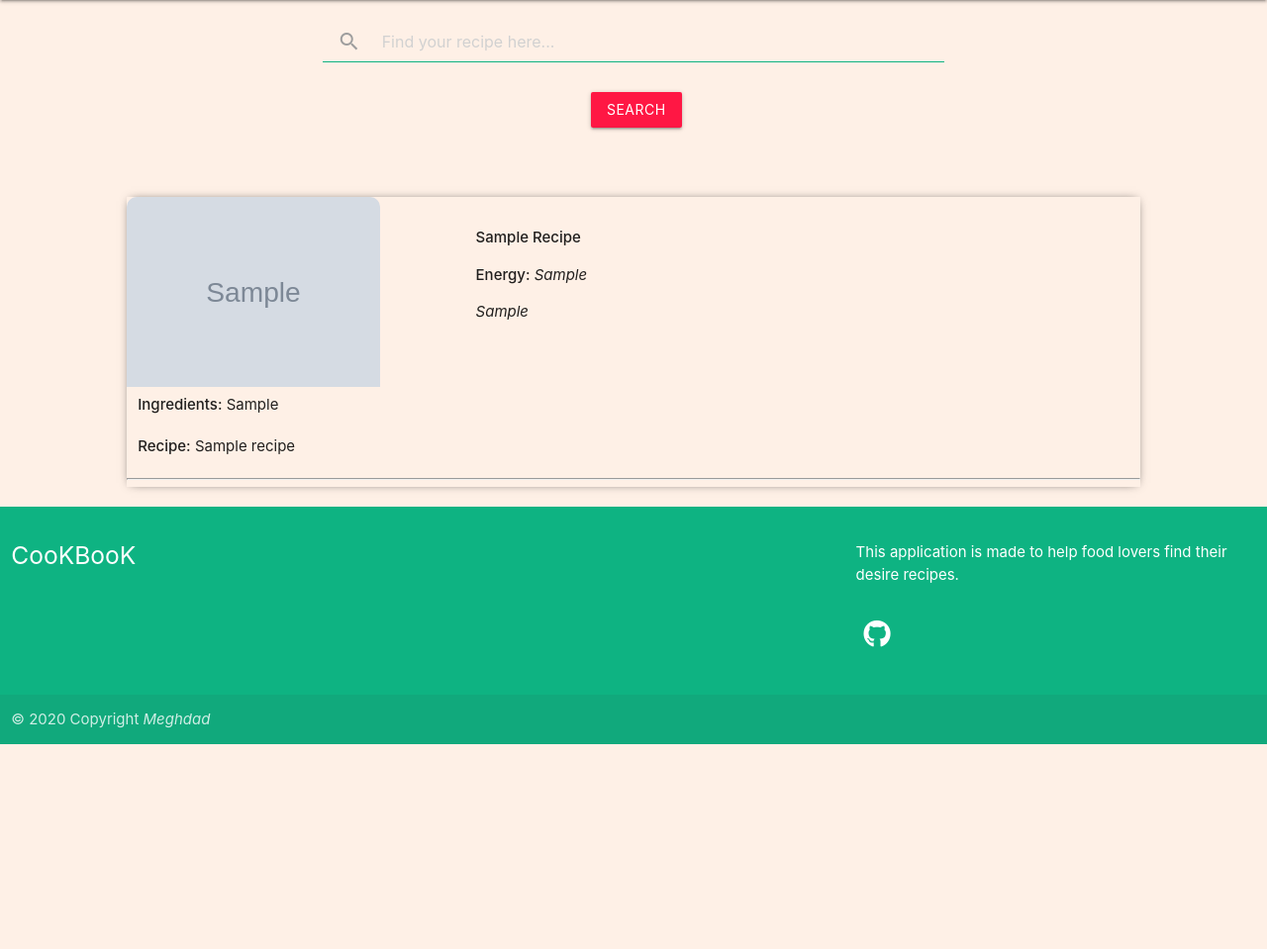
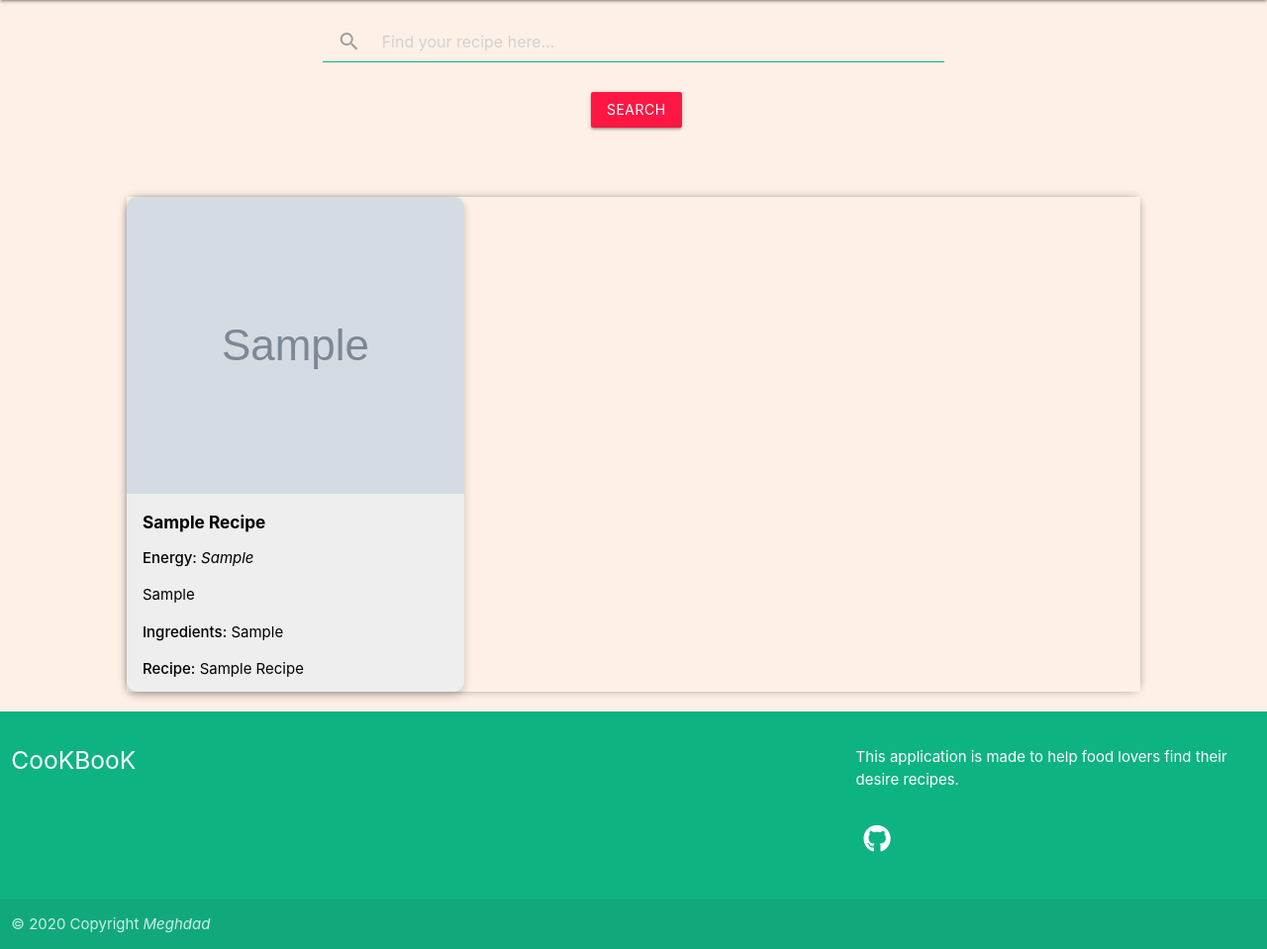
Before and after one commit to meghdadyazdi/cookbook, a Flask app: page /search_recipe in a window 1280 px wide. Shown: the part 64-1023 px from the top of the page at 99% size. Before the commit the page ends 816 px from the top, so only its background shows below. Run offline with Flask 2, Linux system fonts and the light colour scheme; grey boxes marked "Sample" are stand-in pictures; a database or web service that is not in the repository returns one stand-in record (values such as "Sample title"); some libraries are stand-ins or nearby versions.

Commit message:
making recipes cards clickable

```diff
--- a/app.py
+++ b/app.py
@@ -22,8 +22,7 @@ def find_recipe():
     # else:
     #     return render_template("find_recipe.html",
     #                        recipes=mongo.db.recipes.find())
-    return render_template("find_recipe.html",
-                           recipes=mongo.db.recipes.find())
+    return render_template("find_recipe.html", recipes=mongo.db.recipes.find())
 
 
 @app.route('/sign_in', methods=["POST", "GET"])
@@ -72,9 +71,27 @@ def insert_recipe():
 @app.route('/search_recipe', methods=['POST', 'GET'])
 def search_recipe():
     recipes = mongo.db.recipes
+    # recipes.create_index([('recipe_meal', 'text'), ('recipe_name', 'text'), ('recipe', 'text'),
+    #                       ('recipe_ingredients', 'text'), ('recipe_energy', 'text')],name="search_index", weights={'title': 100, 'body': 25})
     recipes.create_index([('recipe_meal', 'text'), ('recipe_name', 'text'), ('recipe', 'text'),
                           ('recipe_ingredients', 'text'), ('recipe_energy', 'text')],name="search_index", weights={'title': 100, 'body': 25})
     SR = recipes.find({'$text': {'$search': request.form.get('search_recipe')}})
+
+    # start ='.*'
+    # end = '.*'
+
+    # pattern = start + re.escape(request.form.get('search_recipe')) + end
+
+    # pattern=re.compile(r'.*eg.*')
+    # print(pattern)
+
+
+    # login_user = users.find_one({'username': request.form.get('username')})
+
+
+    # SR = recipes.find({'recipe': request.form.get('search_recipe')})
+
+    # print(re.compile(request.form.get('search_recipe')))
 
     # ++++++++++++++++++++++++++++++++++++++++++++++++++++++++++++++++++++++++++
     # search_recipe = re.compile(f"/{request.form.get('search_recipe')}/", re.IGNORECASE)
@@ -115,23 +132,19 @@ def logout():
 
 @app.route('/my_recipe')
 def my_recipe():
-    # return render_template("my_recipe.html",
-    #                        my_recipes=mongo.db.recipes.find({"recipe_username": session['username']}), active_user=session['username'])
     return render_template("my_recipe.html",
                            my_recipes=mongo.db.recipes.find({"recipe_username": session['username']}))
 
 
+@app.route('/edit_recipe/<recipe_id>')
+def edit_recipe(recipe_id):
+    return render_template('edit_recipe.html', user_recipe=mongo.db.recipes.find_one({"_id": ObjectId(recipe_id)}),
+                                          recipes=mongo.db.recipes.find())
 
 
-
-
-@app.route('/edit_recipe/<recipe_id>')
-def edit_recipe(recipe_id):
-    # return render_template('edit_recipe.html', user_recipe=mongo.db.recipes.find_one({"_id": ObjectId(recipe_id)}),
-    #                                       recipes=mongo.db.recipes.find(),
-    #                                       active_user=session['username'])
-    return render_template('edit_recipe.html', user_recipe=mongo.db.recipes.find_one({"_id": ObjectId(recipe_id)}),
-                                          recipes=mongo.db.recipes.find())
+@app.route('/one_recipe/<recipe_id>')
+def one_recipe(recipe_id):
+    return render_template('one_recipe.html', recipe=mongo.db.recipes.find_one({"_id": ObjectId(recipe_id)}))
 
 
 @app.route('/update_recipe/<recipe_id>', methods=['POST', 'GET'])
@@ -158,6 +171,11 @@ def delete_recipe(recipe_id):
     mongo.db.recipes.remove({'_id': ObjectId(recipe_id)})
     return redirect(url_for('my_recipe'))
 
+# @app.route('/delete_recipe/<recipe_id>')
+# def delete_recipe(recipe_id):
+#     mongo.db.recipes.remove({'_id': ObjectId(recipe_id)})
+#     return redirect(url_for('my_recipe'))
+
 @app.context_processor
 def inject_user():
     if session:
--- a/static/css/style.css
+++ b/static/css/style.css
@@ -126,6 +126,10 @@ nav i, nav [class^="mdi-"], nav [class*="mdi-"], nav i.material-icons {
 footer a{
     color: #fff;
     font-size: 40px
+}
+
+.footer-copyright{
+    margin: 0 !important;
 }
 
 
@@ -296,3 +300,102 @@ footer a{
 	}
 
 } */
+
+
+
+
+
+
+
+
+.single-container {
+    -webkit-box-shadow: 0px 0px 0px -200px rgba(0,0,0,0.75);
+    -moz-box-shadow: 0px 0px 0px -200px rgba(0,0,0,0.75);
+    box-shadow: 0px 0px 0px -200px rgba(0,0,0,0.75);
+}
+
+
+
+.single-row{
+    margin-top: 5rem;
+    margin-bottom: 6rem
+}
+
+.single-card-recipe{
+    height: 80% !important;
+}
+
+
+
+.single-card-recipe{
+    -webkit-box-shadow: 0px 0px 3px 0px rgba(0,0,0,0.15);
+    -moz-box-shadow: 0px 0px 3px 0px rgba(0,0,0,0.15);
+    box-shadow: 0px 0px 3px 0px rgba(0,0,0,0.15);
+}
+
+.single-card-recipe:hover{
+    -webkit-box-shadow: 0px 0px 6px 0px rgba(0,0,0,.2);
+    -moz-box-shadow: 0px 0px 6px 0px rgba(0,0,0,.2);
+    box-shadow: 0px 0px 6px 0px rgba(0,0,0,.2);
+}
+
+
+
+
+
+
+
+
+.single-img {
+  border-radius: 10px 10px 0 0;
+  width:50%;
+  height: 30%;
+  display: block;
+  margin-left: auto;
+  margin-right: auto;
+}
+
+.boxxx {
+   position: relative;
+
+   background: #eee;
+   color: #000;
+   padding: 20px;
+}
+
+/* .boxxx:hover {
+   cursor: hand;
+   cursor: pointer;
+   opacity: .9;
+} */
+
+.divLinkkk {
+   position: absolute;
+   width: 100%;
+   height: 100%;
+   top: 0;
+   left: 0;
+   text-decoration: none;
+   /* Makes sure the link doesn't get underlined */
+   z-index: 10;
+   /* raises anchor tag above everything else in div */
+   background-color: white;
+   /*workaround to make clickable in IE */
+   opacity: 0;
+   /*workaround to make clickable in IE */
+   filter: alpha(opacity=0);
+   /*workaround to make clickable in IE */
+}
+
+
+
+
+
+/* _______________________________media query__________________________ */
+
+@media only screen and (max-width: 601px){
+.single-img {
+  width:100%;
+  height: 50%;
+}
+}
--- a/static/js/jquery.js
+++ b/static/js/jquery.js
@@ -29,5 +29,21 @@ $(document).ready(function() {
 		siteContent.css({
 			"margin-bottom" : siteFooterHeight + 50
 		});
-	};
+    };
+
+
+
+
+    // Or use this to Open link in same window (similar to target=_blank)
+    $(".boxxx").click(function(){
+        window.location = $(this).find("a:first").attr("href");
+        return false;
+    });
+
+    // Show URL on Mouse Hover
+    $(".boxxx").hover(function () {
+        window.status = $(this).find("a:first").attr("href");
+    }, function () {
+        window.status = "";
+    });
 });
--- a/templates/my_recipe.html
+++ b/templates/my_recipe.html
@@ -1,6 +1,8 @@
 {% extends 'base.html' %}
+{%block recipe%}
 
-{%block recipe%}
+
+
 
 
 <section class="container">
@@ -18,7 +20,7 @@
 			<div class="input-field col s12 m6 push-m1">
 				{%if recipe.recipe_meal%}
                 <div class="capital"><p> <strong>{{recipe.recipe_name}}</strong></div>
-                <div class=""><p><strong> Energy:</strong><i> {{recipe.recipe_energy}} </i></div>
+                <div class="capital"><p><strong> Energy:</strong><i> {{recipe.recipe_energy}} </i></div>
 				<i> {{recipe.recipe_meal}}</i></p>
 				{% else %}
 				{% endif %}
--- a/templates/search_recipe.html
+++ b/templates/search_recipe.html
@@ -1,5 +1,4 @@
 {% extends 'base.html' %}
-
 {%block recipe%}
 
 
@@ -16,8 +15,6 @@
 					<i class="material-icons">close</i>
 				</div>
 			</div>
-			<!-- <input id="search_recipe" name="search_recipe" class="validate" type="search" placeholder="       Find your recipe ..." required>
-			<label class="label-icon" for="search"><i class="material-icons">search</i></label> -->
 			<div class="row">
 				<div class="input-field col s4 push-s4 m4 push-m5">
 					<button type="submit" class="btn btn-primary btn-block">Search</button>
@@ -29,33 +26,24 @@
 
 {% if recipes_search[0] %}
 <section class="container">
+<div class="row">
 	{% for recipe in recipes_search %}
-	<div class="row">
-		<div class="input-field col s12 m3 p0 m0">
-			<img src="{{recipe.recipe_photo}}" alt="{{recipe.recipe_name}}" width="150" height="150">
-            </div>
-			<div class="input-field col s12 m6 push-m1">
-				{%if recipe.recipe_meal%}
-                <div class="capital"><p> <strong>{{recipe.recipe_name}}</strong></div>
-                <div class=""><p><strong> Energy:</strong><i> {{recipe.recipe_energy}} </i></div>
-				<i> {{recipe.recipe_meal}}</i></p>
-				{% else %}
-				{% endif %}
+
+		<div class="col s12 m6 xl4 card-recipe p0 m0 boxxx">
+			<img src="{{recipe.recipe_photo}}" alt="{{recipe.recipe_name}}" style="">
+			<div class="card-container capital">
+				<h6 class="no-flow"><b>{{recipe.recipe_name}}</b></h6>
+				<p class="no-flow"><strong> Energy:</strong><i> {{recipe.recipe_energy}} </i></p>
+				<p class="no-flow">{{recipe.recipe_meal}}</p>
+
+					<p class="no-flow">
+						<strong>Ingredients:</strong> {{recipe.recipe_ingredients}}
+					</p>
+					<p class="no-flow">
+						<strong>Recipe:</strong> {{recipe.recipe}}
+					</p>
 			</div>
-			<div class="row">
-				<div class="col s12">
-					<strong>Ingredients:</strong> {{recipe.recipe_ingredients}}
-				</div>
-			</div>
-			<div class="row">
-				<div class="col">
-					<strong>Recipe:</strong> {{recipe.recipe}}
-				</div>
-			</div>
-			{%if "{{recipe.recipe_video}}"%}
-			<!-- <iframe width="145" height="110" src="{{recipe.recipe_video}}"></iframe> -->
-			{% endif %}
-			<hr>
+            <a class="divLinkkk" href="{{url_for('one_recipe', recipe_id=recipe._id)}}"></a>
 		</div>
 		{% endfor %}
 </section>
```
Also changed, not shown: templates/find_recipe.html (+7 -3 lines), templates/one_recipe.html (added, +24 -0 lines).
